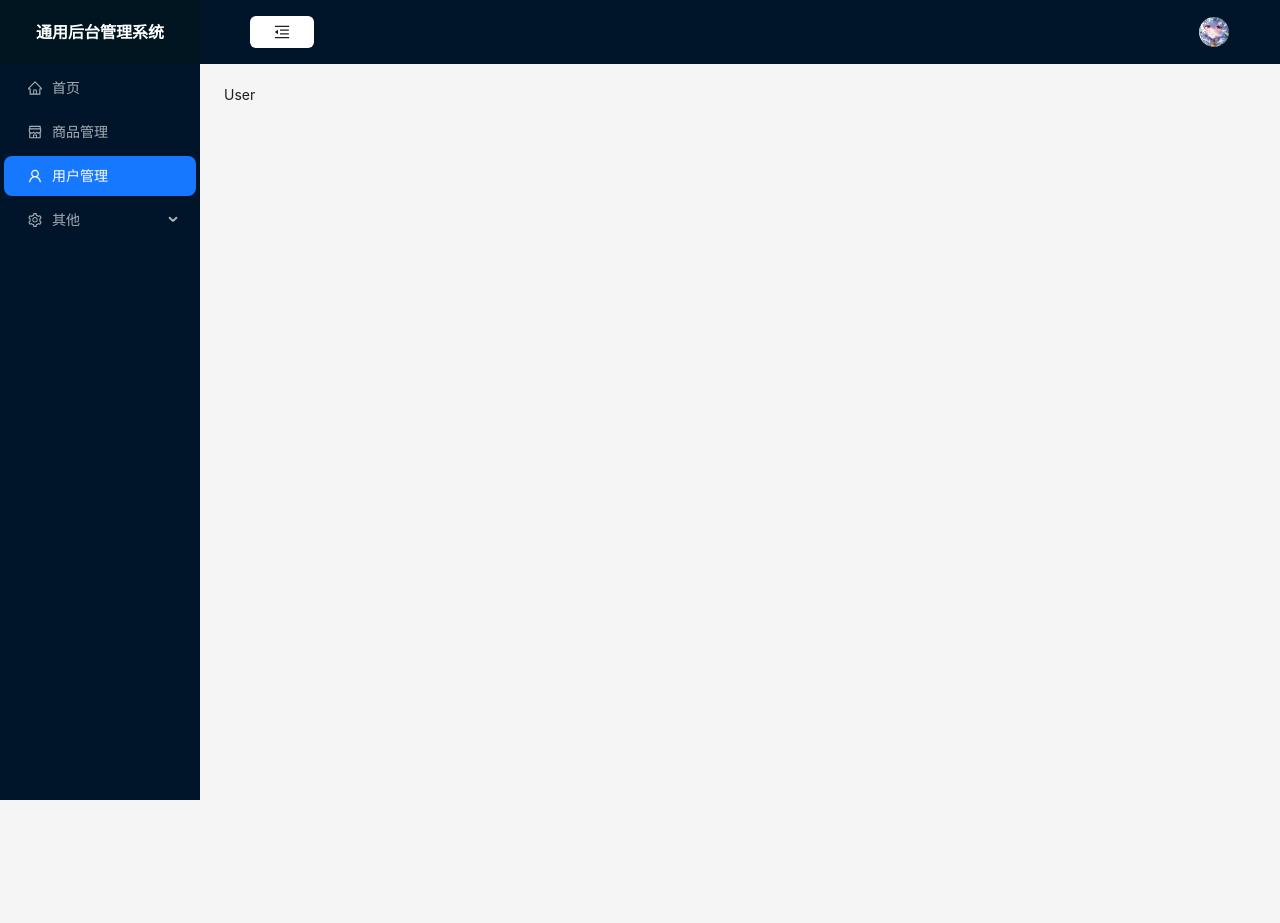
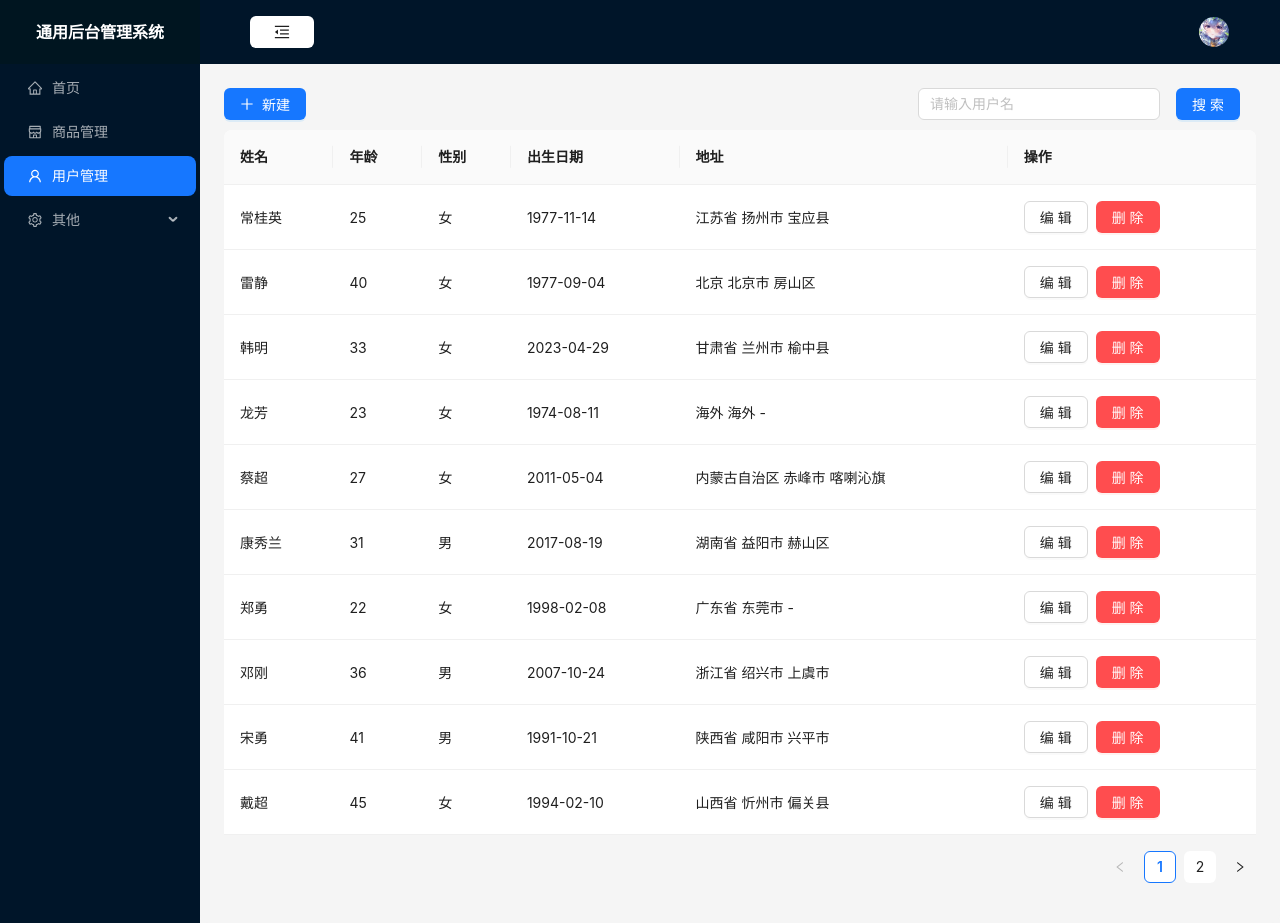
Before and after one commit to Shanly33/Backend-react, a React (Create React App) app: page /user in a window 1280 px wide. Before the commit the page ends 800 px from the top, so only its background shows below. Built offline with nearby package versions, Linux system fonts and the light colour scheme.

Commit message:
弹窗界面显示

```diff
--- /dev/null
+++ b/src/mock/user.js
@@ -0,0 +1,65 @@
+import Mock from 'mockjs'
+
+function param2Obj(url) {
+  const search = url.split('?')[1]
+  if (!search) {
+    return {}
+  }
+  return JSON.parse(
+    '{"' +
+      decodeURIComponent(search).replace(/"/g, '\\"').replace(/&/g, '","').replace(/=/g, '":"') +
+      '"}'
+  )
+}
+
+let List = []
+const count = 200
+
+for (let i = 0; i < count; i++) {
+  List.push(
+    Mock.mock({
+      id: Mock.Random.guid(),
+      name: Mock.Random.cname(),
+      addr: Mock.mock('@county(true)'),
+      'age|18-60': 1,
+      birth: Mock.Random.date(),
+      sex: Mock.Random.integer(0, 1)
+    })
+  )
+}
+
+export default {
+  /**
+   * 获取列表
+   * 参数 name,page,limit;name可以不填，page,limit有默认值。
+   * @param name
+   * @param page
+   * @param limit
+   * @return {{code:number,count:number,data:*[]}}
+   */
+  getUserList: config => {
+    const { name, page = 1, limit = 20 } = param2Obj(config.url)
+    const mockList = List.filter(user => {
+      if (name && user.name.indexOf(name) === -1 && user.addr.indexOf(name) === -1) return false
+      return true
+    })
+    const pageList = mockList.filter(
+      (item, index) => index < limit * page && index >= limit * (page - 1)
+    )
+    return {
+      code: 200,
+      count: mockList.length,
+      list: pageList
+    }
+  }
+  /**
+   * 增加用户
+   * @param name
+   * @param addr
+   * @param age
+   * @param birth
+   * @param sex
+   * @return {{code:number,data:{message:string}}}
+   *
+   */
+}
--- a/src/pages/user/index.css
+++ b/src/pages/user/index.css
@@ -0,0 +1,5 @@
+.user-list .filter-box {
+  display: flex;
+  justify-content: space-between;
+  margin-bottom: 10px;
+}
--- a/src/pages/user/index.js
+++ b/src/pages/user/index.js
@@ -1,6 +1,222 @@
-import React from 'react'
+import React, { useEffect, useState } from 'react'
+import {
+  Button,
+  Form,
+  Input,
+  Table,
+  Space,
+  Popconfirm,
+  Modal,
+  InputNumber,
+  Select,
+  DatePicker
+} from 'antd'
+import { PlusOutlined } from '@ant-design/icons'
+import './index.css'
+import { getUser } from './services'
 
 const User = () => {
-  return <div>User</div>
+  const [filterParam, setFilterParam] = useState({
+    name: ''
+  })
+  const [tableData, setTableData] = useState([])
+  const [isModalOpen, setIsModalOpen] = useState(false)
+  const [method, setMethod] = useState('add')
+  const [form] = Form.useForm()
+
+  const columns = [
+    {
+      title: '姓名',
+      dataIndex: 'name',
+      key: 'name'
+    },
+    {
+      title: '年龄',
+      dataIndex: 'age',
+      key: 'age'
+    },
+    {
+      title: '性别',
+      dataIndex: 'sex',
+      key: 'sex',
+      render: val => {
+        return val ? '女' : '男'
+      }
+    },
+    {
+      title: '出生日期',
+      dataIndex: 'birth',
+      key: 'birth'
+    },
+    {
+      title: '地址',
+      dataIndex: 'addr',
+      key: 'addr'
+    },
+    {
+      title: '操作',
+      key: 'x',
+      render: (text, record) => {
+        return (
+          <Space>
+            <Button onClick={() => handleModal('edit', text)}>编辑</Button>
+            <Popconfirm
+              title='提示'
+              description='此操作将删除该用户,是否继续?'
+              onConfirm={() => handleDelete(text)}
+              onCancel={handleCancel}
+              okText='确认'
+              cancelText='取消'
+            >
+              <Button type='primary' danger>
+                删除
+              </Button>
+            </Popconfirm>
+          </Space>
+        )
+      }
+    }
+  ]
+
+  const handleCancel = () => {
+    setIsModalOpen(false)
+  }
+
+  const handleDelete = () => {}
+
+  const getTableList = () => {
+    getUser(filterParam).then(res => {
+      setTableData(res.data.list)
+    })
+  }
+
+  useEffect(() => {
+    getTableList()
+  }, [])
+
+  const handleModal = method => {
+    setMethod(method)
+    setIsModalOpen(true)
+  }
+
+  const handleSubmit = () => {}
+
+  const onFinish = e => {
+    setFilterParam({
+      name: e.name
+    })
+  }
+  return (
+    <div className='user-list'>
+      <div className='filter-box'>
+        <Button type='primary' onClick={() => handleModal('add')} icon={<PlusOutlined />}>
+          新建
+        </Button>
+        <Form name='basic' layout='inline' onFinish={onFinish} autoComplete='off'>
+          <Form.Item name='keyword'>
+            <Input placeholder='请输入用户名' />
+          </Form.Item>
+
+          <Form.Item>
+            <Button type='primary' htmlType='submit'>
+              搜索
+            </Button>
+          </Form.Item>
+        </Form>
+      </div>
+      <Table columns={columns} dataSource={tableData} rowKey={'id'}></Table>
+      <Modal
+        title={method === 'edit' ? '编辑用户' : '新增用户'}
+        open={isModalOpen}
+        onOk={handleSubmit}
+        onCancel={handleCancel}
+        okText='确定'
+        cancelText='取消'
+      >
+        <Form
+          form={form}
+          name='basic'
+          labelCol={{
+            span: 6
+          }}
+          wrapperCol={{
+            span: 18
+          }}
+          labelAlign='left'
+        >
+          <Form.Item
+            label='姓名'
+            name='name'
+            rules={[
+              {
+                required: true,
+                message: '请输入姓名!'
+              }
+            ]}
+          >
+            <Input placeholder='请输入姓名' />
+          </Form.Item>
+
+          <Form.Item
+            label='年龄'
+            name='age'
+            rules={[
+              {
+                required: true,
+                message: '请输入年龄!'
+              }
+            ]}
+          >
+            <InputNumber placeholder='请输入年龄' />
+          </Form.Item>
+
+          <Form.Item
+            label='性别'
+            name='sex'
+            rules={[
+              {
+                required: true,
+                message: '请选择性别!'
+              }
+            ]}
+          >
+            <Select
+              placeholder='请选择性别'
+              options={[
+                { value: 0, label: '男' },
+                { value: 1, label: '女' }
+              ]}
+            />
+          </Form.Item>
+
+          <Form.Item
+            label='出生日期'
+            name='birth'
+            rules={[
+              {
+                required: true,
+                message: '请选择出生日期!'
+              }
+            ]}
+          >
+            <DatePicker placeholder='请选择' format={'YYYY/MM/DD'} />
+          </Form.Item>
+
+          <Form.Item
+            label='地址'
+            name='addr'
+            rules={[
+              {
+                required: true,
+                message: '请填写地址!'
+              }
+            ]}
+          >
+            <Input placeholder='请填写地址' />
+          </Form.Item>
+        </Form>
+      </Modal>
+    </div>
+  )
 }
 export default User
--- /dev/null
+++ b/src/pages/user/services.js
@@ -0,0 +1,5 @@
+import { get, post } from '../../utils/request'
+
+export const getUser = async params => {
+  return get('/user/getUser', params)
+}
--- a/src/utils/mock.js
+++ b/src/utils/mock.js
@@ -1,5 +1,7 @@
 import Mock from 'mockjs'
 import homeApi from '../mock/home'
+import userApi from '../mock/user'
 
 //拦截接口
 Mock.mock(/home\/getData/, homeApi)
+Mock.mock(/user\/getUser/, userApi.getUserList)
```
